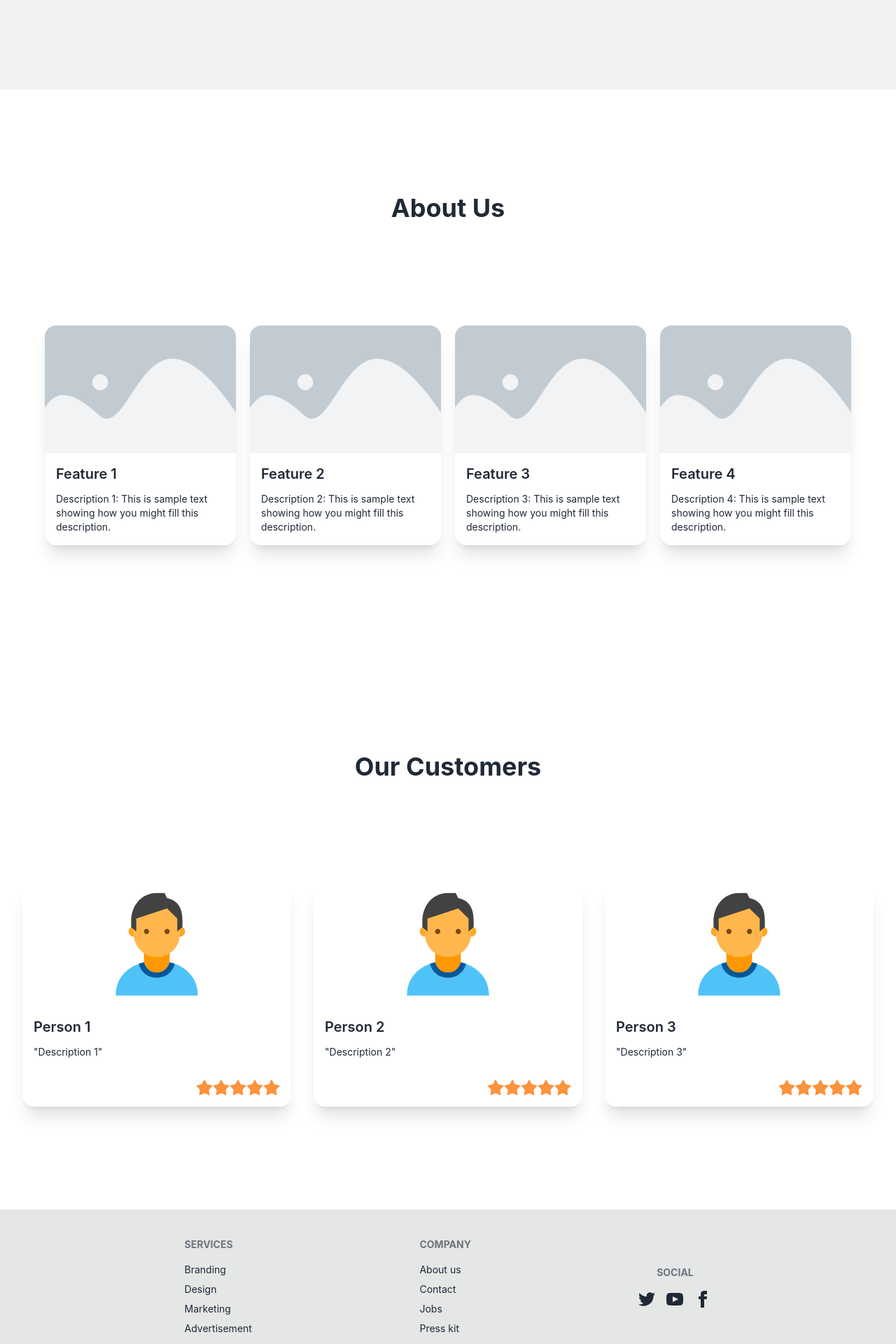
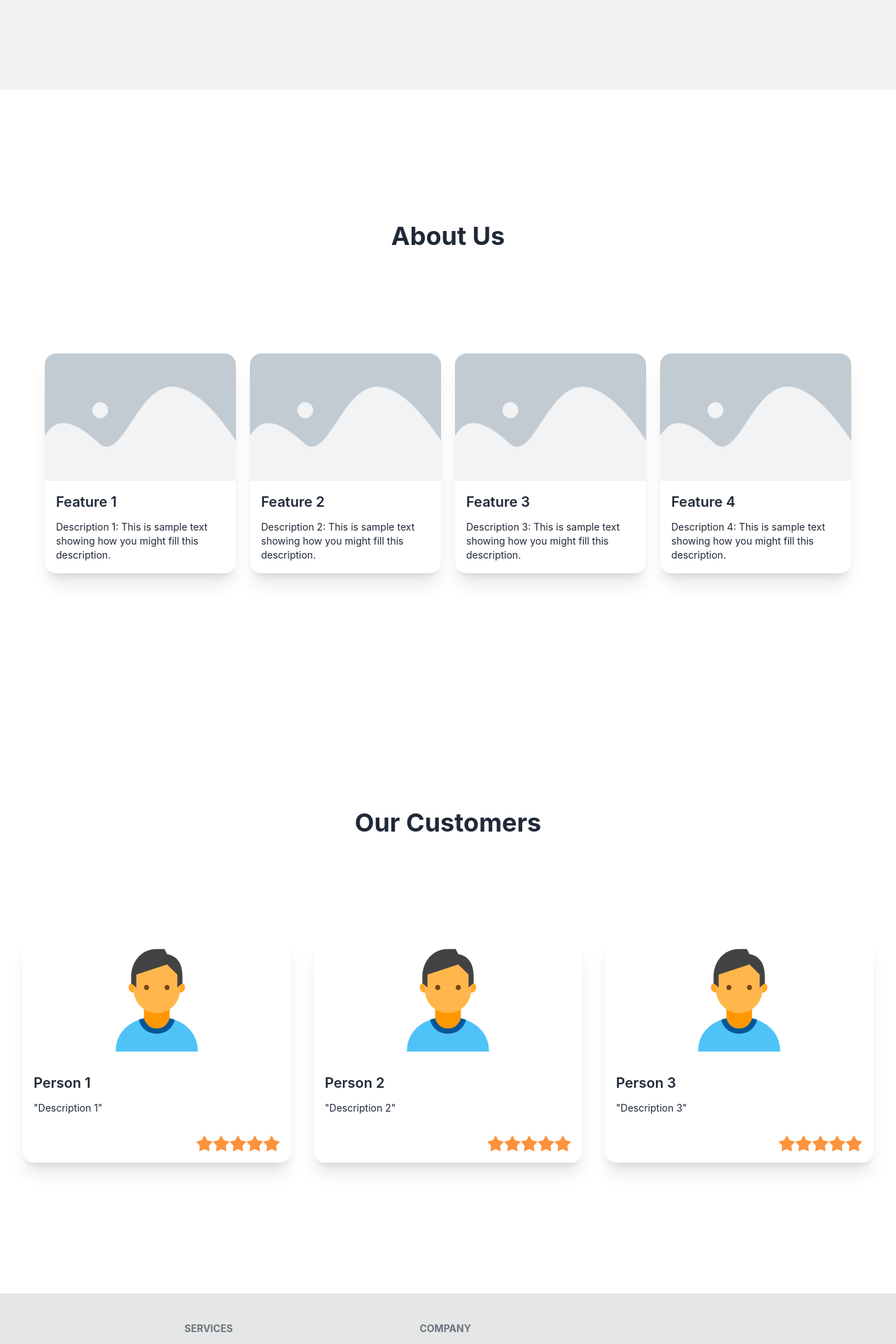
Before and after one commit to csantarossa/single-page-boilerplate, a React (Create React App) app: page / in a window 1280 px wide. Shown: the part 740-2660 px from the top of the page at 70% size. Built offline with nearby package versions, Linux system fonts and the light colour scheme.

Commit message:
updated styling

```diff
--- a/src/components/AboutUs.jsx
+++ b/src/components/AboutUs.jsx
@@ -4,7 +4,7 @@ import ImagePlaceholder from "../assets/images/placeholder-image.webp";
 
 const AboutUs = () => {
   return (
-    <div className="min-h-screen w-full flex flex-col gap-10 justify-evenly items-center py-10">
+    <div className="min-h-screen w-full flex flex-col gap-10 justify-evenly items-center py-10 my-10">
       <h1 className="font-bold text-4xl">About Us</h1>
       <div className="flex w-[90vw] justify-center items-center lg:flex-row flex-col gap-5">
         <AboutUsCard
--- a/src/components/CustomerReview.jsx
+++ b/src/components/CustomerReview.jsx
@@ -6,7 +6,7 @@ import ImgCustThree from "../assets/images/customer-image-placeholder.svg";
 
 const CustomerReview = () => {
   return (
-    <div className="w-full min-h-screen gap-10 flex justify-evenly items-center flex-col py-10">
+    <div className="w-full min-h-screen gap-10 flex justify-evenly items-center flex-col py-10 my-10">
       <h1 className="font-bold text-4xl">Our Customers</h1>
       <div className="flex justify-center items-center lg:flex-row flex-col gap-8">
         <ReviewCard
```
